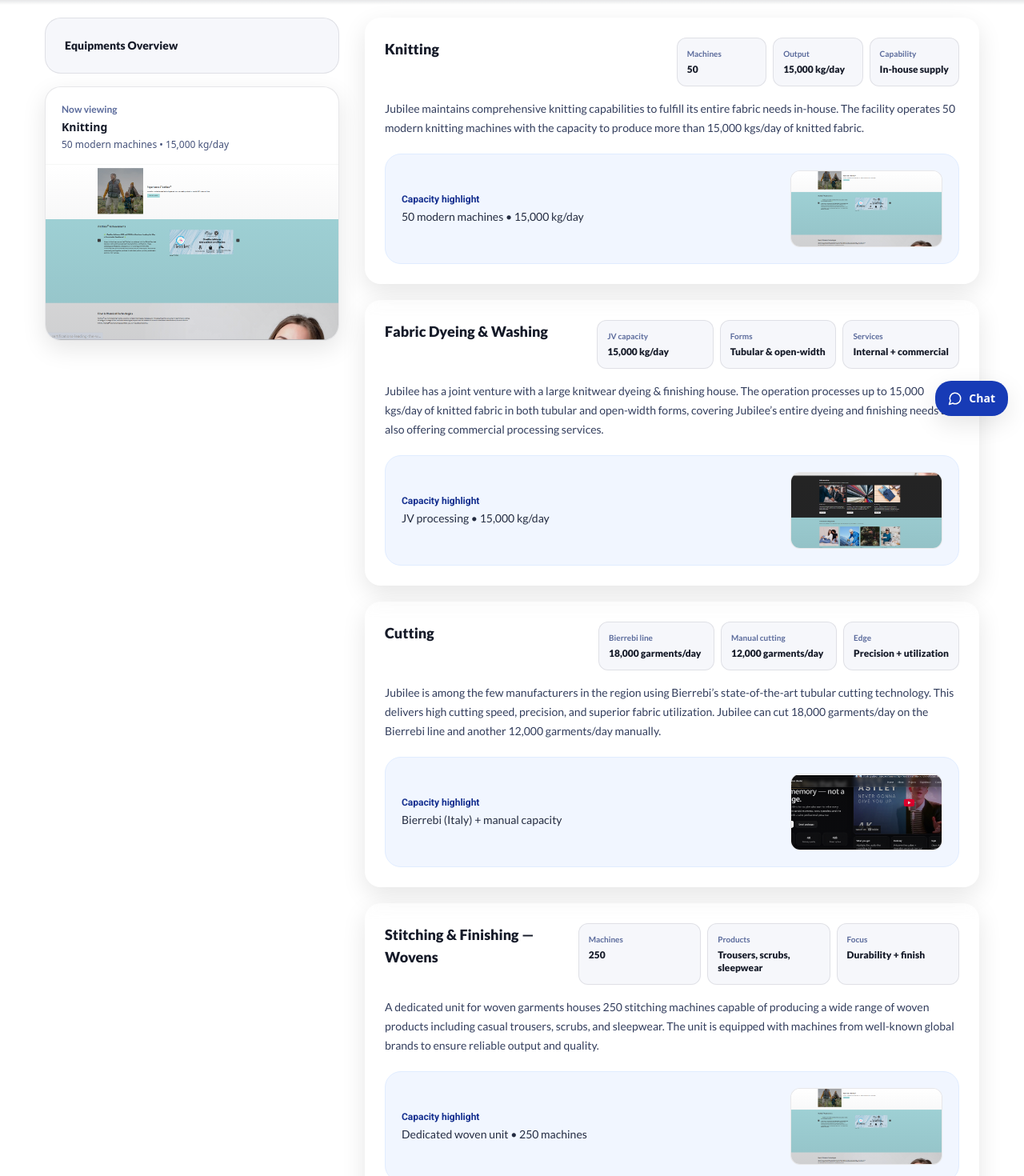
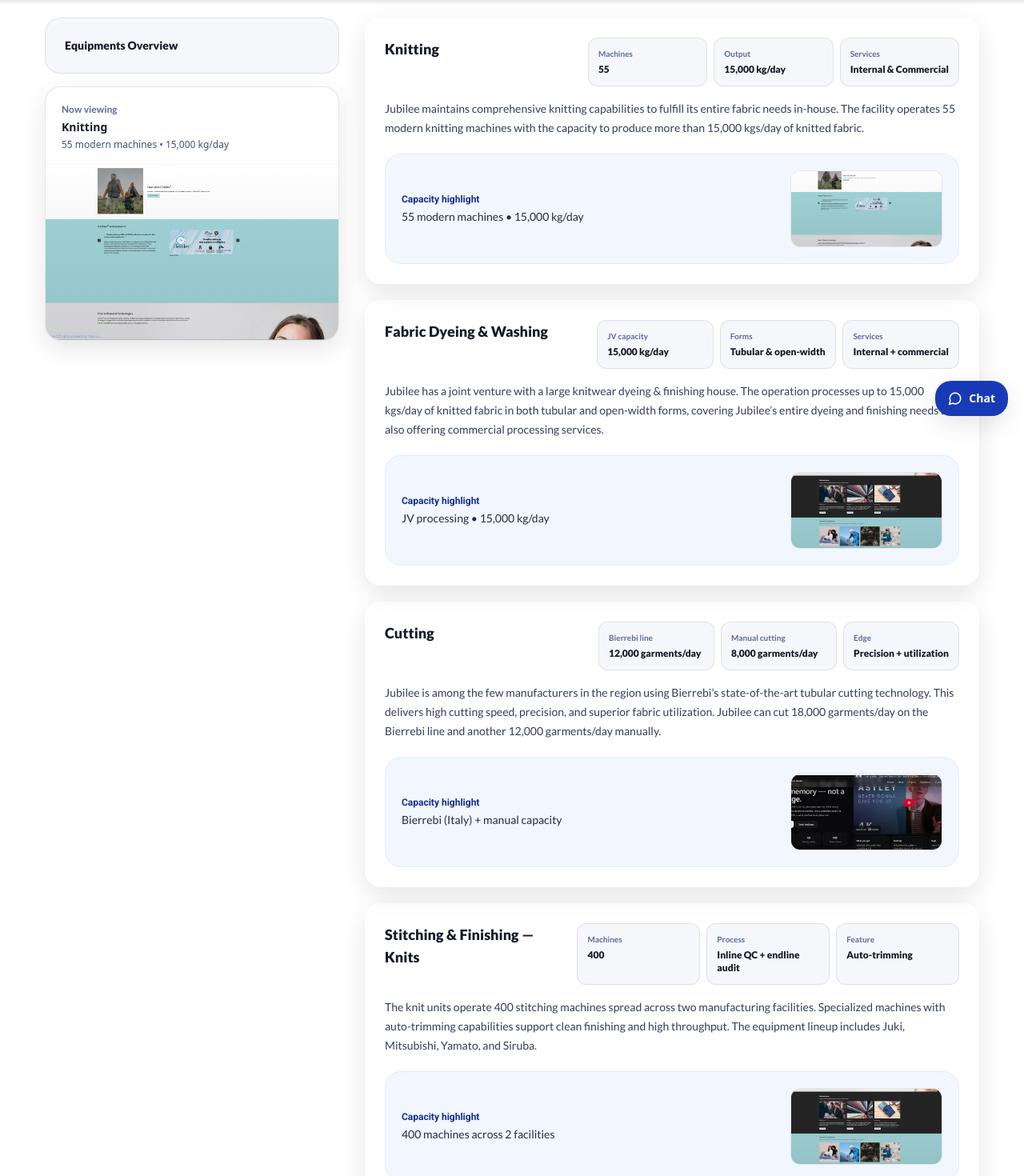
Before and after one commit to Abdullah-Malik-coder/jubille-demo, a React (Vite) app: page /capabilities in a window 1280 px wide. Shown: the part 260-1730 px from the top of the page at 80% size. Built offline with nearby package versions, Linux system fonts and the light colour scheme.

Commit message:
Update capabilities.js

```diff
--- a/src/data/capabilities.js
+++ b/src/data/capabilities.js
@@ -1,82 +1,3 @@
-// export const capabilities = [
-//   {
-//     id: 'knitting',
-//     title: 'Knitting',
-//     highlight: '50 modern machines • 15,000 kg/day',
-//     body:
-//       'Jubilee maintains comprehensive knitting capabilities to fulfill its entire fabric needs in-house. The facility operates 50 modern knitting machines with the capacity to produce more than 15,000 kgs/day of knitted fabric.',
-//     metrics: [
-//       { k: 'Machines', v: '50' },
-//       { k: 'Output', v: '15,000 kg/day' },
-//       { k: 'Capability', v: 'In-house supply' }
-//     ]
-//   },
-//   {
-//     id: 'dyeing',
-//     title: 'Fabric Dyeing & Washing',
-//     highlight: 'JV processing • 15,000 kg/day',
-//     body:
-//       'Jubilee has a joint venture with a large knitwear dyeing & finishing house. The operation processes up to 15,000 kgs/day of knitted fabric in both tubular and open-width forms, covering Jubilee’s entire dyeing and finishing needs and also offering commercial processing services.',
-//     metrics: [
-//       { k: 'JV capacity', v: '15,000 kg/day' },
-//       { k: 'Forms', v: 'Tubular & open-width' },
-//       { k: 'Services', v: 'Internal + commercial' }
-//     ]
-//   },
-//   {
-//     id: 'cutting',
-//     title: 'Cutting',
-//     highlight: 'Bierrebi (Italy) + manual capacity',
-//     body:
-//       'Jubilee is among the few manufacturers in the region using Bierrebi’s state-of-the-art tubular cutting technology. This delivers high cutting speed, precision, and superior fabric utilization. Jubilee can cut 18,000 garments/day on the Bierrebi line and another 12,000 garments/day manually.',
-//     metrics: [
-//       { k: 'Bierrebi line', v: '18,000 garments/day' },
-//       { k: 'Manual cutting', v: '12,000 garments/day' },
-//       { k: 'Edge', v: 'Precision + utilization' }
-//     ]
-//   },
-//   {
-//     id: 'wovens',
-//     title: 'Stitching & Finishing — Wovens',
-//     highlight: 'Dedicated woven unit • 250 machines',
-//     body:
-//       'A dedicated unit for woven garments houses 250 stitching machines capable of producing a wide range of woven products including casual trousers, scrubs, and sleepwear. The unit is equipped with machines from well-known global brands to ensure reliable output and quality.',
-//     metrics: [
-//       { k: 'Machines', v: '250' },
-//       { k: 'Products', v: 'Trousers, scrubs, sleepwear' },
-//       { k: 'Focus', v: 'Durability + finish' }
-//     ]
-//   },
-//   {
-//     id: 'knits',
-//     title: 'Stitching & Finishing — Knits',
-//     highlight: '400 machines across 2 facilities',
-//     body:
-//       'The knit units operate 400 stitching machines spread across two manufacturing facilities. Specialized machines with auto-trimming capabilities support clean finishing and high throughput. The equipment lineup includes Juki, Mitsubishi, Yamato, and Siruba.',
-//     metrics: [
-//       { k: 'Machines', v: '400' },
-//       { k: 'Brands', v: 'Juki, Mitsubishi, Yamato, Siruba' },
-//       { k: 'Feature', v: 'Auto-trimming' }
-//     ]
-//   },
-//   {
-//     id: 'value',
-//     title: 'Value-Added Services',
-//     highlight: 'Compliance-ready • export-focused',
-//     body:
-//       'From labeling and tagging to export-ready packing, Jubilee offers value-added services designed to simplify sourcing. Services can be tailored per buyer requirements to support smooth inspections, logistics, and delivery.',
-//     metrics: [
-//       { k: 'Services', v: 'Labeling, packing, QA' },
-//       { k: 'Customization', v: 'Buyer requirements' },
-//       { k: 'Outcome', v: 'Faster delivery' }
-//     ]
-//   }
-// ]
-
-
-
-
-// src/data/capabilities.js
 import capKnit from '../assets/ref-1.png'
 import capDye from '../assets/ref-2.png'
 import capCut from '../assets/ref-3.png'
@@ -87,13 +8,13 @@
   {
     id: 'knitting',
     title: 'Knitting',
-    highlight: '50 modern machines • 15,000 kg/day',
+    highlight: '55 modern machines • 15,000 kg/day',
     body:
-      'Jubilee maintains comprehensive knitting capabilities to fulfill its entire fabric needs in-house. The facility operates 50 modern knitting machines with the capacity to produce more than 15,000 kgs/day of knitted fabric.',
+      'Jubilee maintains comprehensive knitting capabilities to fulfill its entire fabric needs in-house. The facility operates 55 modern knitting machines with the capacity to produce more than 15,000 kgs/day of knitted fabric.',
     metrics: [
-      { k: 'Machines', v: '50' },
+      { k: 'Machines', v: '55' },
       { k: 'Output', v: '15,000 kg/day' },
-      { k: 'Capability', v: 'In-house supply' }
+      { k: 'Services', v: ' Internal & Commercial' }
     ],
     highlightImage: capKnit
   },
@@ -117,25 +38,13 @@
     body:
       'Jubilee is among the few manufacturers in the region using Bierrebi’s state-of-the-art tubular cutting technology. This delivers high cutting speed, precision, and superior fabric utilization. Jubilee can cut 18,000 garments/day on the Bierrebi line and another 12,000 garments/day manually.',
     metrics: [
-      { k: 'Bierrebi line', v: '18,000 garments/day' },
-      { k: 'Manual cutting', v: '12,000 garments/day' },
+      { k: 'Bierrebi line', v: '12,000 garments/day' },
+      { k: 'Manual cutting', v: '8,000 garments/day' },
       { k: 'Edge', v: 'Precision + utilization' }
     ],
     highlightImage: capCut
   },
-  {
-    id: 'wovens',
-    title: 'Stitching & Finishing — Wovens',
-    highlight: 'Dedicated woven unit • 250 machines',
-    body:
-      'A dedicated unit for woven garments houses 250 stitching machines capable of producing a wide range of woven products including casual trousers, scrubs, and sleepwear. The unit is equipped with machines from well-known global brands to ensure reliable output and quality.',
-    metrics: [
-      { k: 'Machines', v: '250' },
-      { k: 'Products', v: 'Trousers, scrubs, sleepwear' },
-      { k: 'Focus', v: 'Durability + finish' }
-    ],
-    highlightImage: capWovens
-  },
+
   {
     id: 'knits',
     title: 'Stitching & Finishing — Knits',
@@ -144,7 +53,7 @@
       'The knit units operate 400 stitching machines spread across two manufacturing facilities. Specialized machines with auto-trimming capabilities support clean finishing and high throughput. The equipment lineup includes Juki, Mitsubishi, Yamato, and Siruba.',
     metrics: [
       { k: 'Machines', v: '400' },
-      { k: 'Brands', v: 'Juki, Mitsubishi, Yamato, Siruba' },
+      { k: 'Process', v: 'Inline QC + endline audit' },
       { k: 'Feature', v: 'Auto-trimming' }
     ],
     highlightImage: capKnits
```
